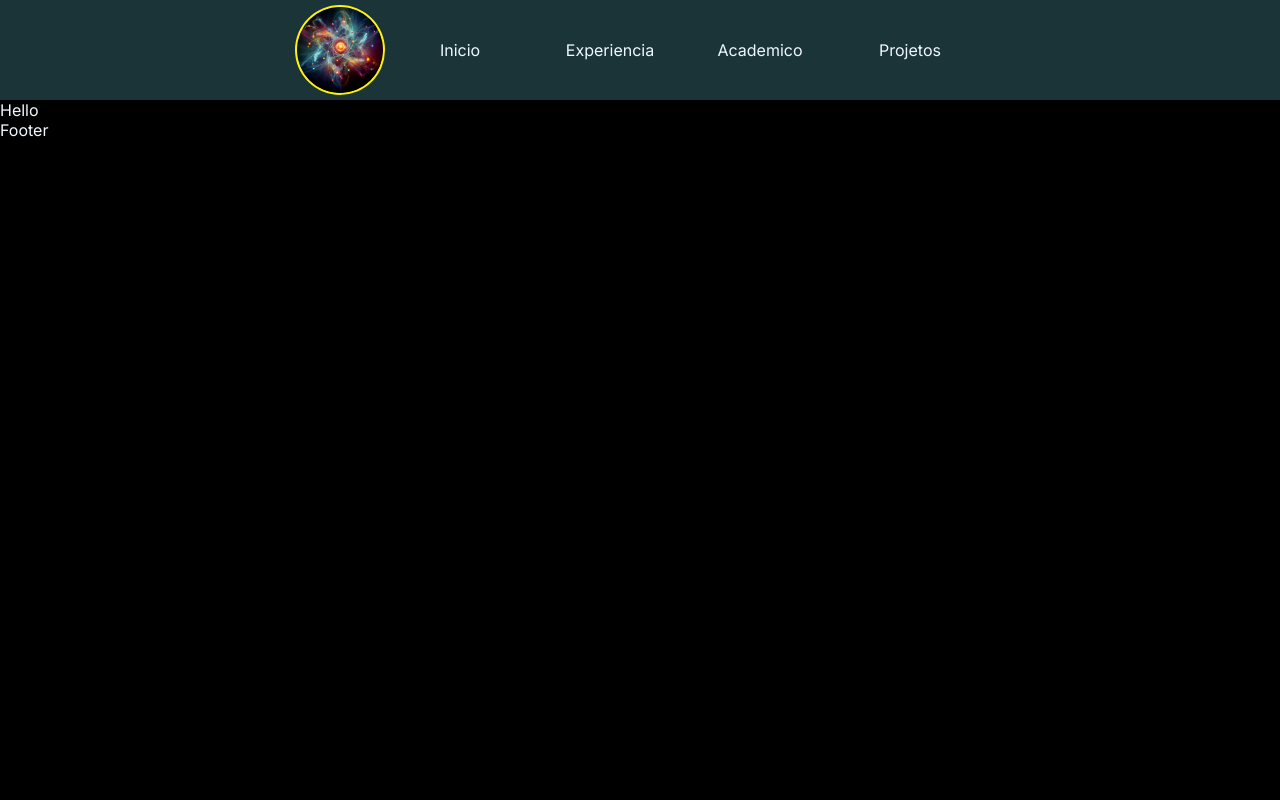
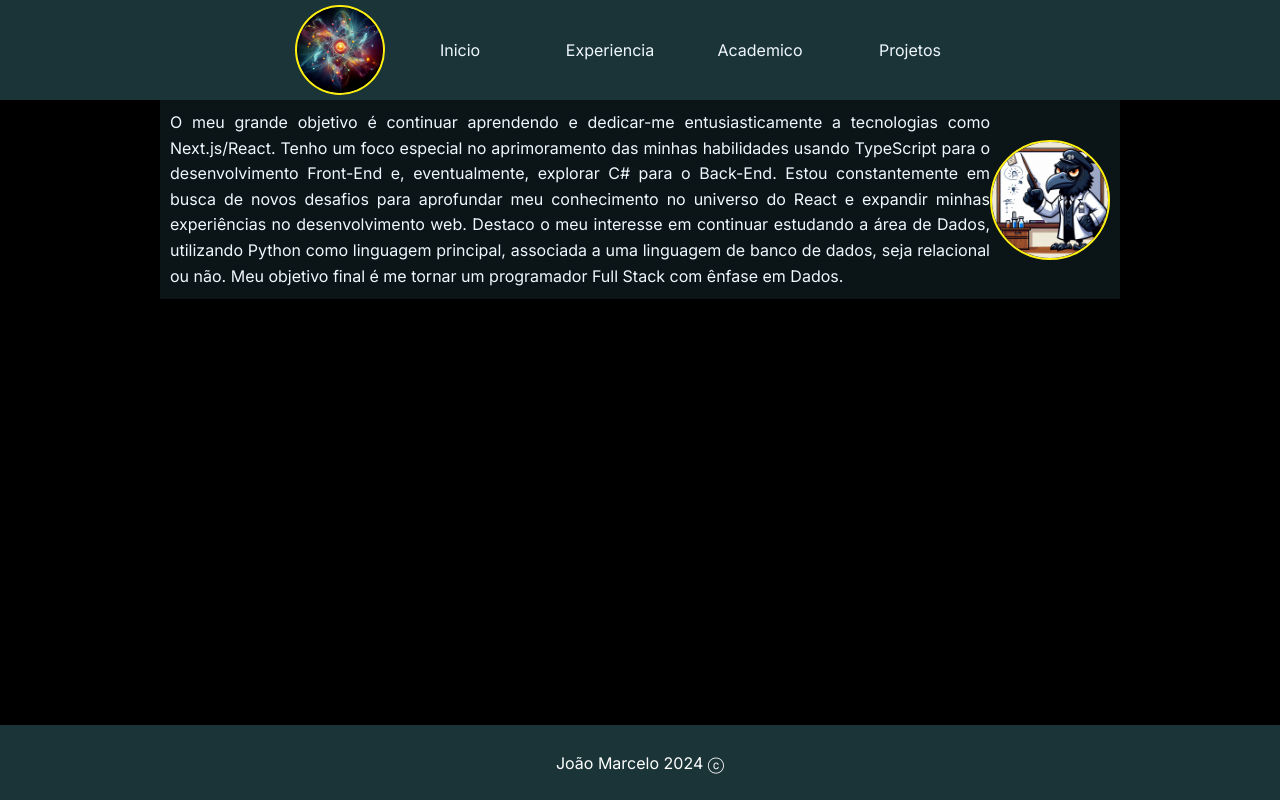
Before and after one commit to JoaoMarcelo22/perfil, a Next.js app: page / in a window 1280 px wide. Built offline with nearby package versions, Linux system fonts and the light colour scheme.

Commit message:
feat: :sparkles:

```diff
--- a/next.config.mjs
+++ b/next.config.mjs
@@ -1,4 +1,8 @@
 /** @type {import('next').NextConfig} */
-const nextConfig = {};
+const nextConfig = {
+    compiler: {
+        styledComponents: true,
+      },
+};
 
 export default nextConfig;
--- a/package.json
+++ b/package.json
@@ -18,6 +18,7 @@
     "@types/node": "^20",
     "@types/react": "^18",
     "@types/react-dom": "^18",
+    "babel-plugin-styled-components": "^2.1.4",
     "eslint": "^8",
     "eslint-config-next": "14.2.3",
     "typescript": "^5"
--- a/src/app/layout.tsx
+++ b/src/app/layout.tsx
@@ -2,6 +2,7 @@ import type { Metadata } from "next";
 import { Inter } from "next/font/google";
 import "./globals.css";
 import Header from "@/template/Header";
+import Footer from "@/template/Footer";
 
 const inter = Inter({ subsets: ["latin"] });
 
@@ -25,13 +26,9 @@ export default function RootLayout({
   return (
     <html lang="pt-br">
       <body className={inter.className}>
-      <Header/>
+        <Header/>
         {children}
-      <footer>
-          <p>
-            Footer
-          </p>
-      </footer>
+        <Footer/>
       </body>
     </html>
   );
--- a/src/app/page.tsx
+++ b/src/app/page.tsx
@@ -1,9 +1,12 @@
+import About from "@/template/About";
+import Main from "@/template/Main";
+
 const Home =()=>{
   return(
     <>
-      <p>
-        Hello
-      </p>
+      <Main>
+        <About/>
+      </Main>
     </>
   )
 }
--- /dev/null
+++ b/src/template/About/index.tsx
@@ -0,0 +1,22 @@
+"use client"
+import * as S from './styles'
+
+const About =()=>{
+  return(
+    <S.Main>
+      <S.Text>
+      O meu grande objetivo é continuar aprendendo e dedicar-me entusiasticamente a
+      tecnologias como Next.js/React. Tenho um foco especial no aprimoramento das minhas
+      habilidades usando TypeScript para o desenvolvimento Front-End e, eventualmente,
+      explorar C# para o Back-End. Estou constantemente em busca de novos desafios para
+      aprofundar meu conhecimento no universo do React e expandir minhas experiências no
+      desenvolvimento web.
+      Destaco o meu interesse em continuar estudando a área de Dados, utilizando Python
+      como linguagem principal, associada a uma linguagem de banco de dados, seja relacional
+      ou não. Meu objetivo final é me tornar um programador Full Stack com ênfase em Dados.
+      </S.Text>
+      <S.Img src='./assets/home.jpeg' />
+    </S.Main>
+  );
+}
+export default About;
--- /dev/null
+++ b/src/template/About/styles.ts
@@ -0,0 +1,22 @@
+import styled from "styled-components";
+
+export const Main = styled.header`
+    display: flex;
+    justify-content: center;
+    height: auto;
+    background-color: #1b343860;
+    padding: 10px;
+    color: #fff;
+`;
+export const Img = styled.img`
+    max-width: 120px;
+    margin: auto;
+    border-radius: 50%;
+    border: 2px solid #fff00f;
+`;
+export const Text = styled.p`
+    color: aliceblue;
+    line-height: 1.6rem;
+    font-size: 1rem;
+    text-align: justify;
+`
--- /dev/null
+++ b/src/template/Footer/index.tsx
@@ -0,0 +1,17 @@
+"use client"
+
+import * as S from './styles'
+
+const Footer =()=>{
+  return(
+    <S.Container>
+        <S.Central>
+            <p>
+                João Marcelo <span>2024</span> &#9426;
+            </p>
+
+        </S.Central>
+    </S.Container>
+  );
+}
+export default Footer;
--- /dev/null
+++ b/src/template/Footer/styles.ts
@@ -0,0 +1,17 @@
+import styled from "styled-components";
+
+export const Container = styled.footer`
+    display: flex;
+    justify-content: center;
+    height: 75px;
+    width: 100%;
+    background-color: #1b3438;
+    padding: 0 20px;
+    color: #fff;
+    position: absolute;
+    bottom: 0;
+`;
+export const Central = styled.div`
+    display: flex;
+    align-items: center;
+`;
--- a/src/template/Header/index.tsx
+++ b/src/template/Header/index.tsx
@@ -2,7 +2,7 @@
 import Button from '@/components/Button';
 import * as S from './styles'
 
-const Header =()=>{
+const About =()=>{
   return(
     <S.Main>
       <S.Center>
@@ -15,4 +15,4 @@ const Header =()=>{
     </S.Main>
   );
 }
-export default Header;
+export default About;
--- /dev/null
+++ b/src/template/Main/index.tsx
@@ -0,0 +1,11 @@
+"use client"
+import * as S from './styles'
+
+const Main =({children}:any)=>{
+  return(
+    <S.Main>
+      {children}
+    </S.Main>
+  );
+}
+export default Main;
--- /dev/null
+++ b/src/template/Main/styles.ts
@@ -0,0 +1,8 @@
+import styled from "styled-components";
+
+export const Main = styled.header`
+    margin: auto;
+    width: 75%;
+    height: auto;
+    background-color: #1b343810;
+`;
```
Also changed, not shown: 1 other file (tests, documents, lock files or other folders).
